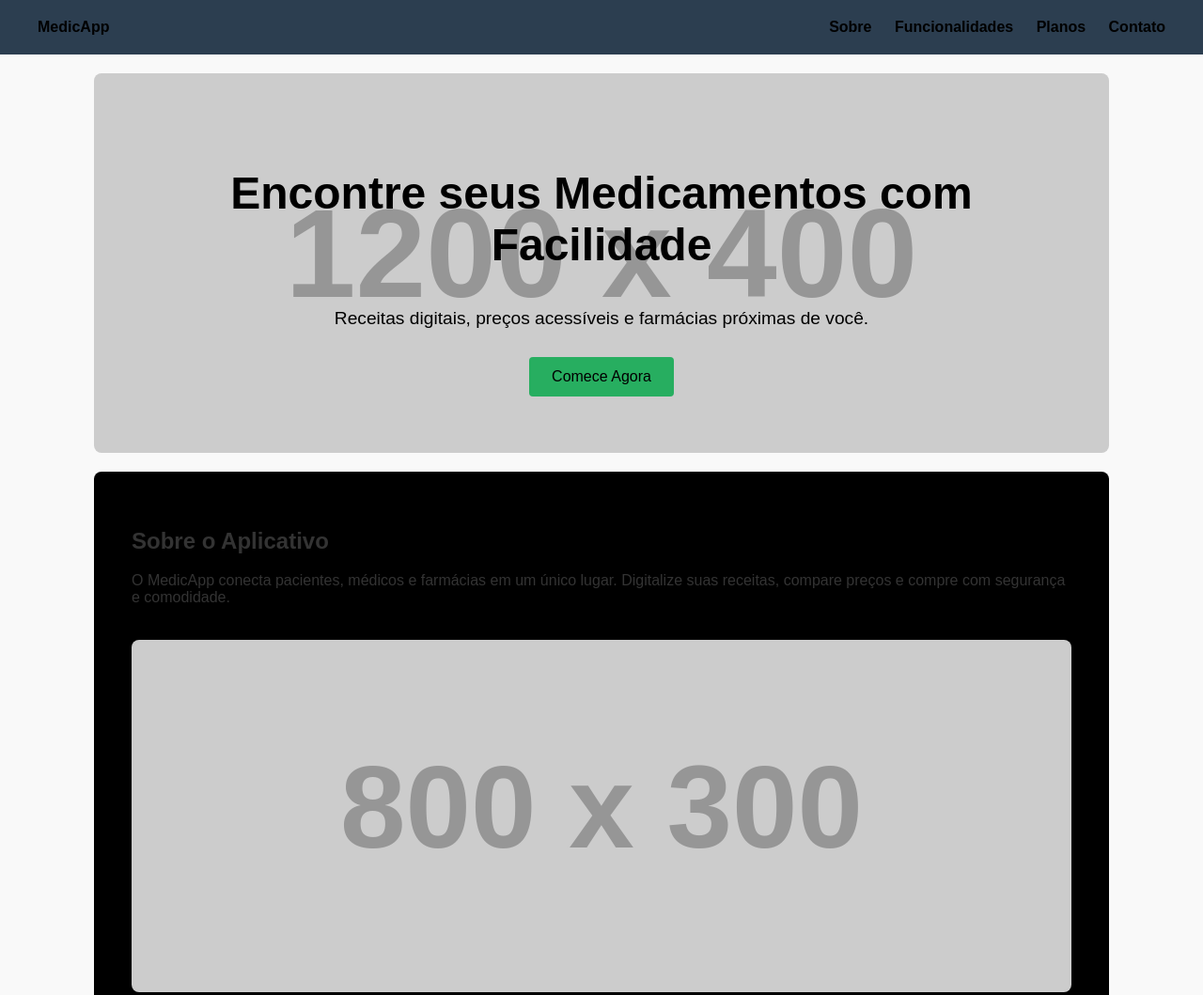
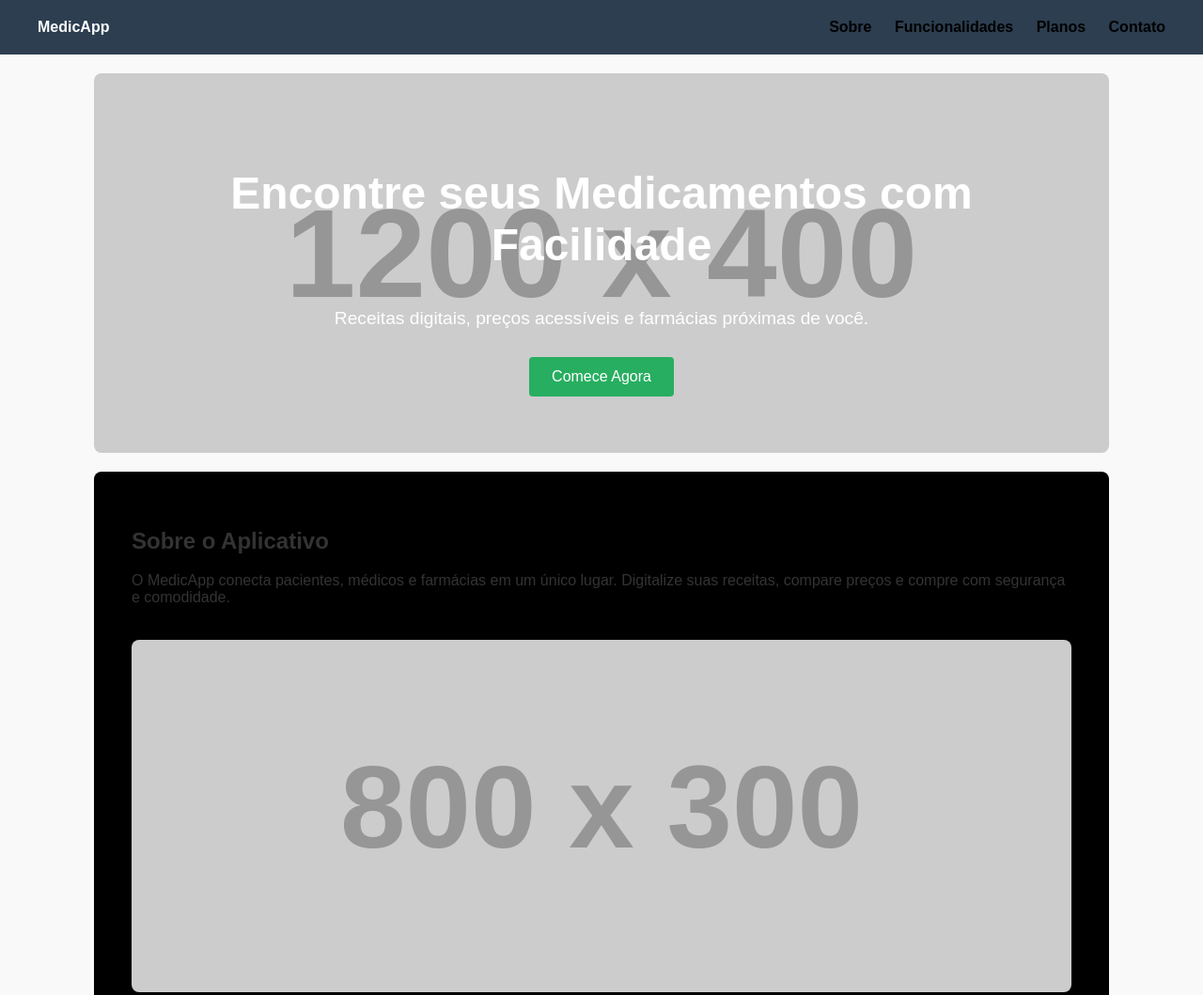
Before and after one commit to albuquerquemm/2025_SENAC_medicapp-landing, a plain HTML site: page index.html in a window 1280 px wide. Shown: the top 1059 px of the page at 94% size. Drawn offline with Linux system fonts and the light colour scheme; placeholder pictures from the web are drawn by us.

Commit message:
Update index.html

```diff
--- a/index.html
+++ b/index.html
@@ -6,17 +6,17 @@
   <title>App de Medicamentos - Landing Page</title>
   <style>
     body { margin: 0; font-family: Arial, sans-serif; background-color: #f9f9f9; color: #333; }
-    header { background-color: #2c3e50; color: black; padding: 20px 40px; display: flex; justify-content: space-between; align-items: center; }
+    header { background-color: #2c3e50; color: white; padding: 20px 40px; display: flex; justify-content: space-between; align-items: center; }
     header nav a { margin-left: 20px; color: black; text-decoration: none; font-weight: bold; }
-    .hero { background: url('https://via.placeholder.com/1200x400') no-repeat center center; background-size: cover; padding: 60px 40px; color: black; text-align: center; }
+    .hero { background: url('https://via.placeholder.com/1200x400') no-repeat center center; background-size: cover; padding: 60px 40px; color: white; text-align: center; }
     .hero h1 { font-size: 3em; }
     .hero p { font-size: 1.2em; margin: 20px 0; }
-    .btn { background-color: #27ae60; color: black; padding: 12px 24px; border: none; border-radius: 4px; text-decoration: none; font-size: 1em; display: inline-block; margin-top: 10px; }
+    .btn { background-color: #27ae60; color: white; padding: 12px 24px; border: none; border-radius: 4px; text-decoration: none; font-size: 1em; display: inline-block; margin-top: 10px; }
     section { padding: 40px; max-width: 1000px; margin: auto; background: black; margin-top: 20px; border-radius: 8px; }
     .features ul { list-style: none; padding: 0; }
     .features li { margin-bottom: 10px; }
     .precos { background: #ecf0f1; }
-    footer { background: #2c3e50; color: black; padding: 20px; text-align: center; }
+    footer { background: #2c3e50; color: white; padding: 20px; text-align: center; }
     .form-contato input, .form-contato textarea { width: 100%; padding: 10px; margin-bottom: 10px; }
     .form-contato button { background-color: #2980b9; color: black; border: none; padding: 10px 20px; border-radius: 4px; }
   </style>
```
